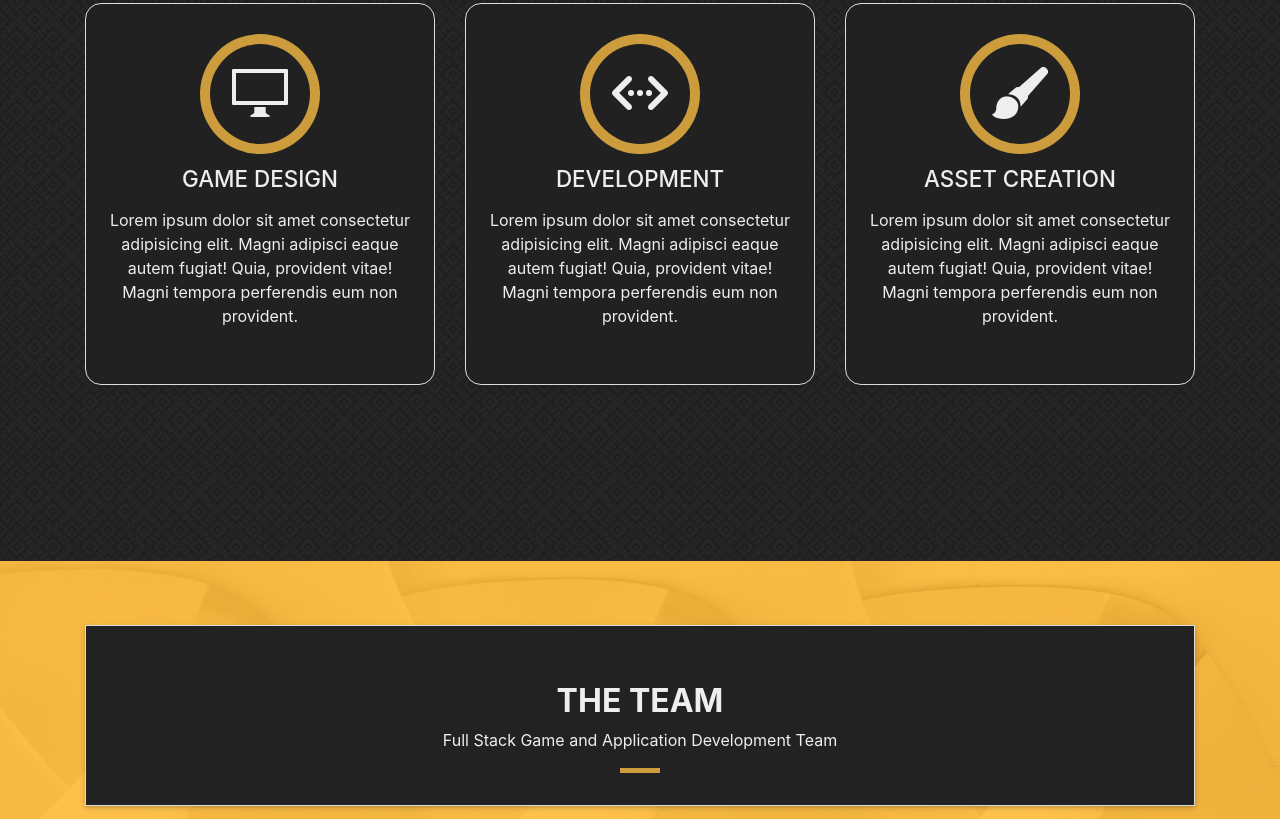
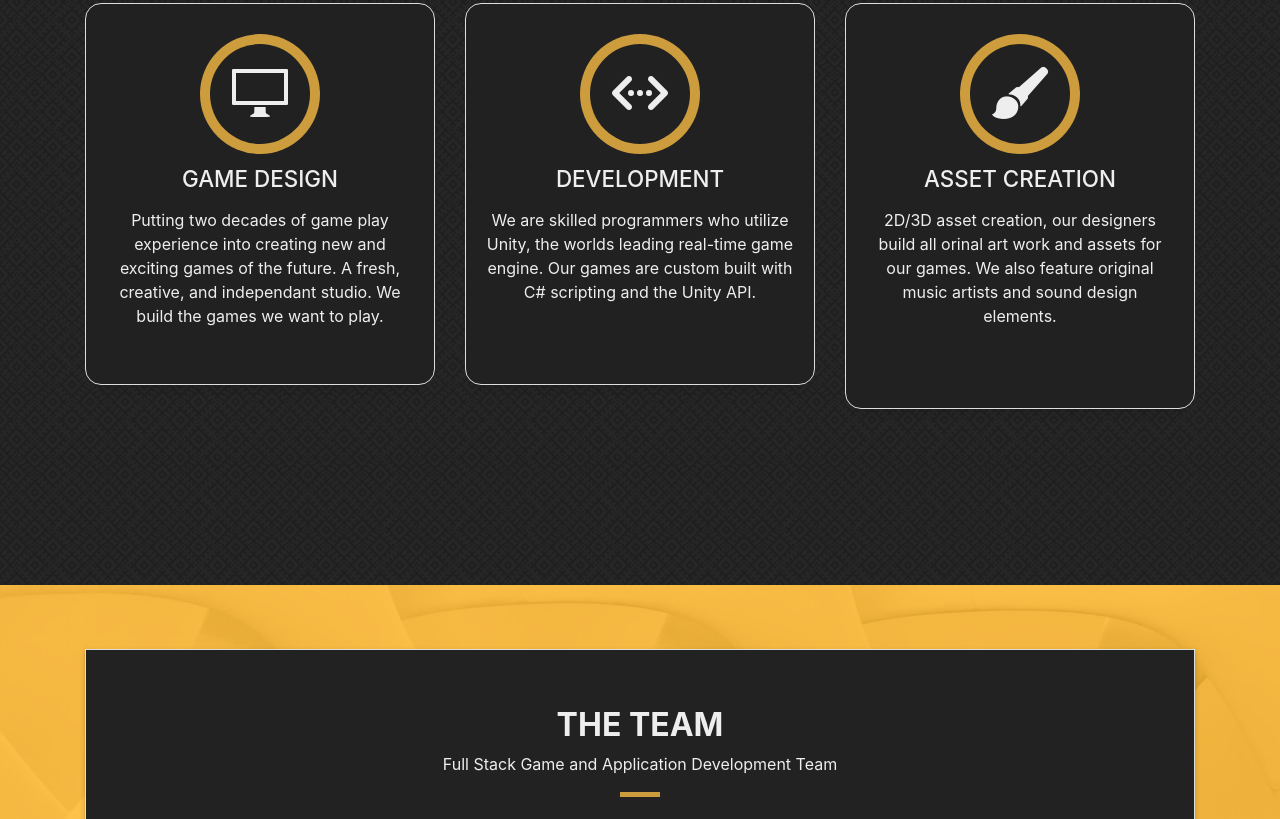
Before and after one commit to MollyWhopStudios/MollyWhopStudios.github.io, a plain HTML site: page index.html in a window 1280 px wide. Shown: the part 925-1744 px from the top of the page. Drawn offline with Linux system fonts and the light colour scheme; files whose address does not match are found by name.

Commit message:
update bio, services

```diff
--- a/index.html
+++ b/index.html
@@ -99,9 +99,7 @@
             <div class="service-content">
               <h2 class="s-title">Game Design</h2>
               <p class="s-description text-center">
-                Lorem ipsum dolor sit amet consectetur adipisicing elit. Magni adipisci eaque autem fugiat! Quia,
-                provident vitae! Magni
-                tempora perferendis eum non provident.
+                Putting two decades of game play experience into creating new and exciting games of the future. A fresh, creative, and independant studio. We build the games we want to play.
               </p>
             </div>
           </div>
@@ -115,9 +113,7 @@
             <div class="service-content">
               <h2 class="s-title">Development</h2>
               <p class="s-description text-center">
-                Lorem ipsum dolor sit amet consectetur adipisicing elit. Magni adipisci eaque autem fugiat! Quia,
-                provident vitae! Magni
-                tempora perferendis eum non provident.
+                We are skilled programmers who utilize Unity, the worlds leading real-time game engine. Our games are custom built with C# scripting and the Unity API.<br><br>
               </p>
             </div>
           </div>
@@ -131,9 +127,7 @@
             <div class="service-content">
               <h2 class="s-title">Asset Creation</h2>
               <p class="s-description text-center">
-                Lorem ipsum dolor sit amet consectetur adipisicing elit. Magni adipisci eaque autem fugiat! Quia,
-                provident vitae! Magni
-                tempora perferendis eum non provident.
+                2D/3D asset creation, our designers build all orinal art work and assets for our games. We also feature original music artists and sound design elements.<br><br>
               </p>
             </div>
           </div>
@@ -204,7 +198,7 @@
       	    <img src="img/3.JPG" class="img-fluid rounded b-shadow-a" alt="">
             <p style="margin-top: 5px; margin-right: -10px; margin-left: -10px; color: #ddd; font-size: 1rem;">
               <strong style="color: #ffc34d">Name: </strong>Shaun Tyler<br>
-              <strong style="color: #ffc34d">Bio: </strong>Curabitur non nulla sit amet nisl tempus convallis quis ac lectus. Curabitur arcu erat, accumsan id imperdiet et, porttitor at sem.<br>
+              <strong style="color: #ffc34d">Bio: </strong>CSUCI 2018 Graduate. Working in Psychology research and graphic design.<br><br><br>
             </p>
       	  </div>
       	</div>
```
